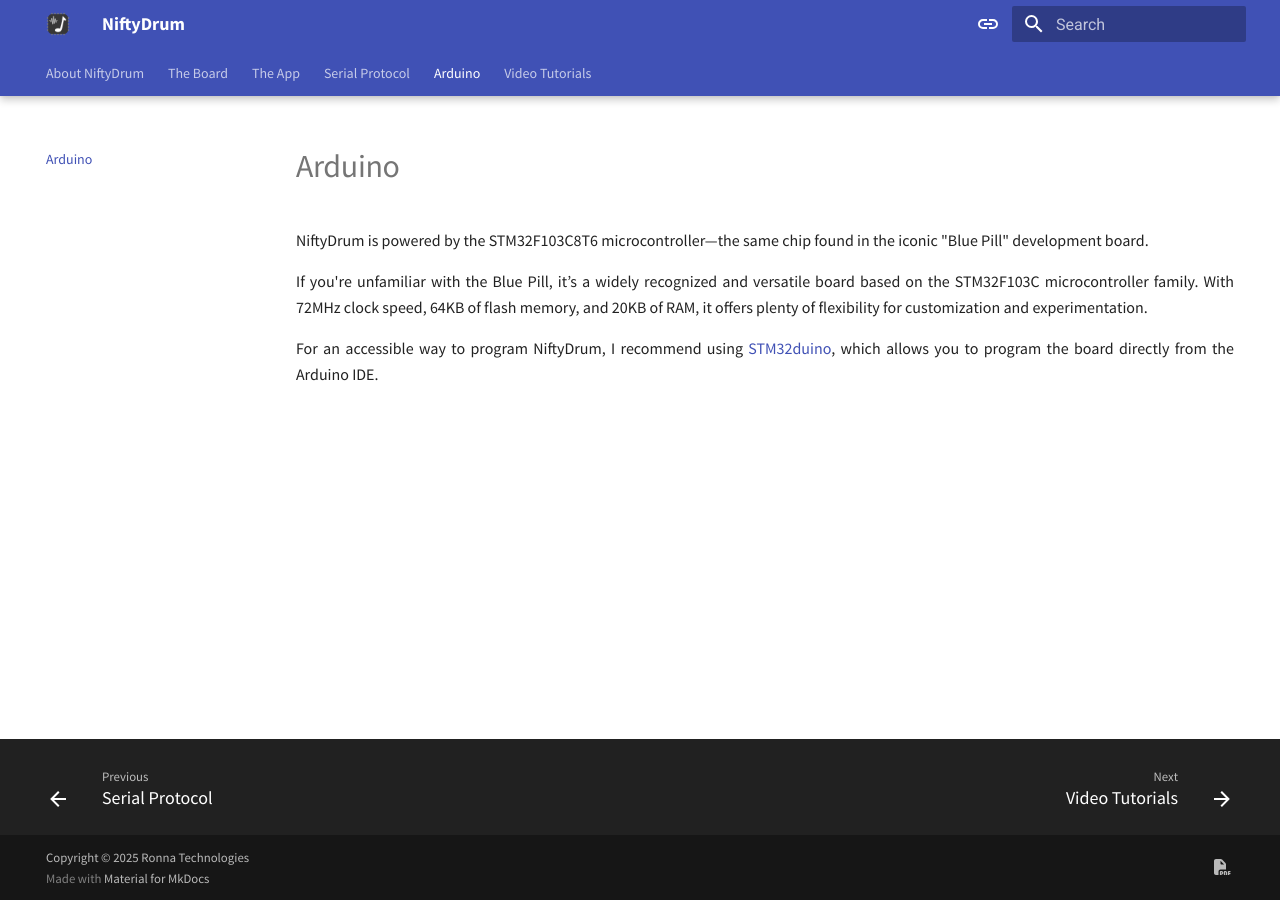
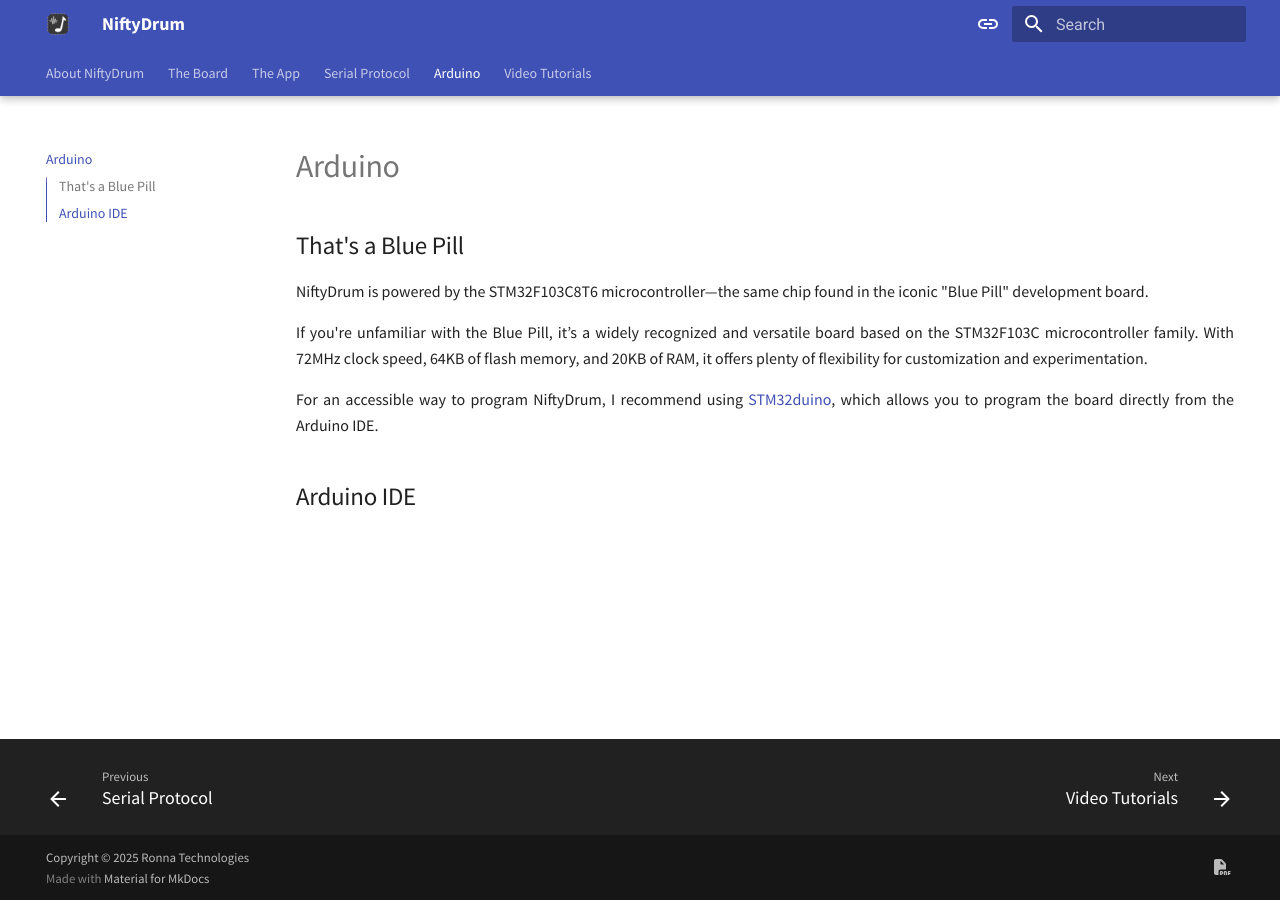
Before and after one commit to RonnaTechnologies/doc.niftydrum.com, an MkDocs documentation site: the page built from doc/4.arduino.md, in a window 1280 px wide. Built offline with MkDocs 1.6.1 and Material for MkDocs 9.7.7, drawn with Linux system fonts in a browser that asks for light colours.

Commit message:
update Arduino section

```diff
--- a/doc/4.arduino.md
+++ b/doc/4.arduino.md
@@ -1,7 +1,11 @@
 # Arduino
+
+## That's a Blue Pill
 
 NiftyDrum is powered by the STM32F103C8T6 microcontroller—the same chip found in the iconic "Blue Pill" development board.
 
 If you're unfamiliar with the Blue Pill, it’s a widely recognized and versatile board based on the STM32F103C microcontroller family. With 72MHz clock speed, 64KB of flash memory, and 20KB of RAM, it offers plenty of flexibility for customization and experimentation.
 
 For an accessible way to program NiftyDrum, I recommend using [STM32duino](https://github.com/stm32duino/Arduino_Core_STM32){:target=_blank}, which allows you to program the board directly from the Arduino IDE.
+
+## Arduino IDE
```
